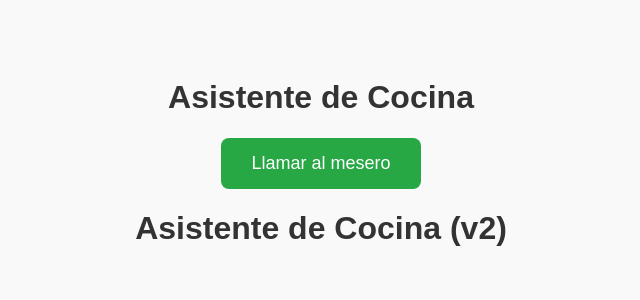
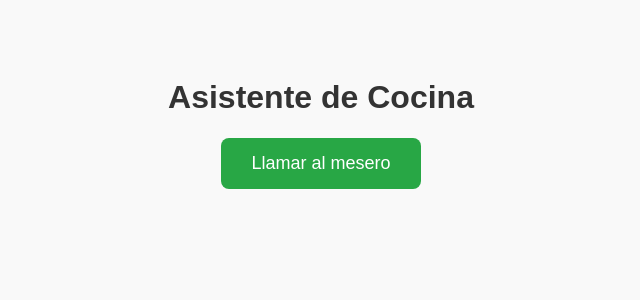
Before and after one commit to SerSolus/asistentecocina, a Python web app: template templates/index.html in a window 1280 px wide. Shown: the top 300 px of the page, without its empty margins (319-959 px from the left). Run offline with Jinja, Linux system fonts and the light colour scheme; the template is opened without the code that fills it, so the values that code supplies are empty.

Commit message:
✔️ Corrige cierre de HTML y mejora estructura

```diff
--- a/templates/index.html
+++ b/templates/index.html
@@ -93,4 +93,3 @@
   </script>
 </body>
 </html>
-<h1>Asistente de Cocina (v2)</h1>
```
